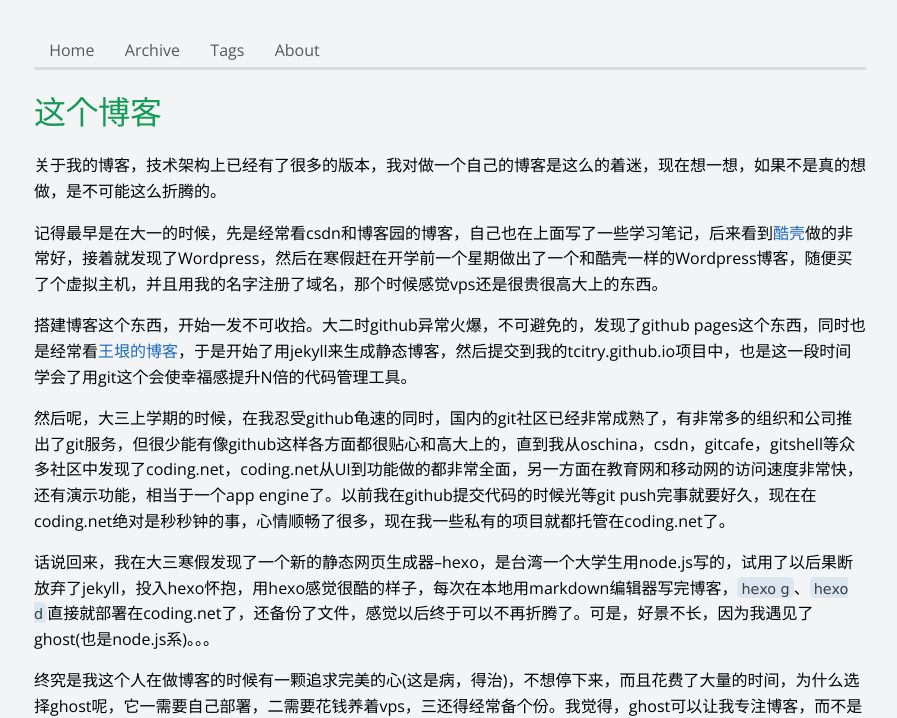
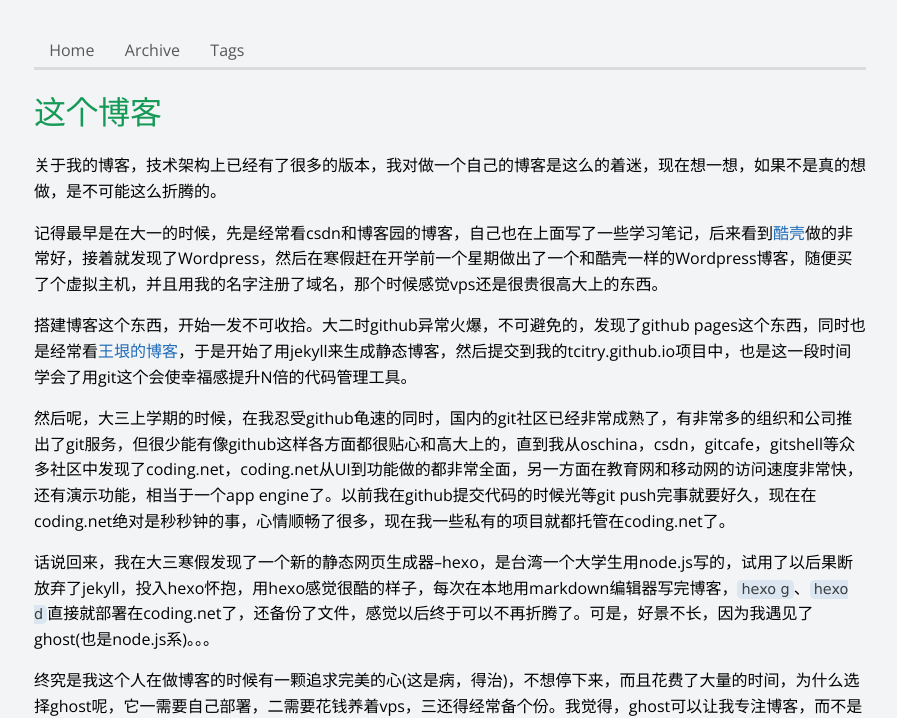
Before and after one commit to dlpu/dlpu.github.io, a Jekyll site: the page built from _posts/2014-09-22-this-blog.md, in a window 1280 px wide. Shown: the top 718 px of the page, without its empty margins (190-1087 px from the left). Built offline with Jekyll 4.4.1, drawn with Linux system fonts in a browser that asks for light colours; Markdown is read by kramdown in place of the engine named in the settings; comment, search, counter and statistics services are not loaded.

Commit message:
little change

```diff
--- a/_includes/themes/default/post.html
+++ b/_includes/themes/default/post.html
@@ -11,9 +11,7 @@
 				<a class="item" href="/tags.html">
 					Tags
 				</a>
-				<a class="item" href="/about.html">
-					About
-				</a>
+
 			</div>
 			<header>
 				<div class="unit-head">
--- a/stylesheets/stylesheet.css
+++ b/stylesheets/stylesheet.css
@@ -117,7 +117,7 @@
 .main-content p {
   margin-bottom: 1em; }
 .main-content code {
-  padding: 4px 4px 1px 4px;
+  padding: 1px 4px 2px 4px;
   font-family: "Lucida Grande","Lucida Sans Unicode","STHeiti",Consolas, "Liberation Mono", Menlo, Courier, monospace;
   font-size: 0.9rem;
   color: #383e41;
```
